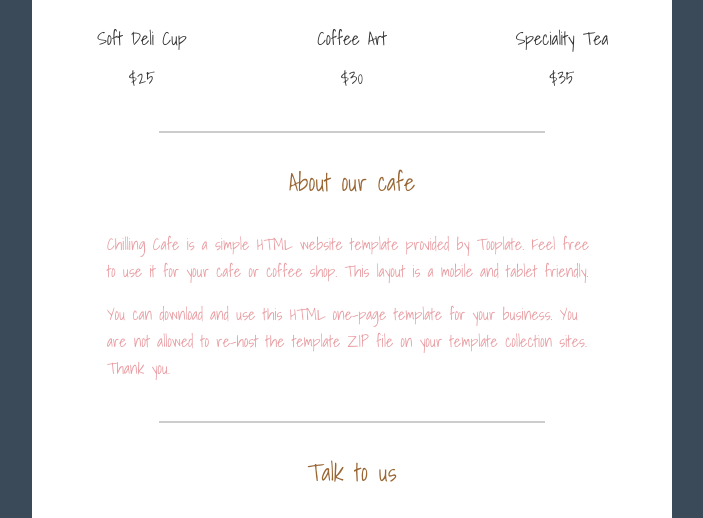
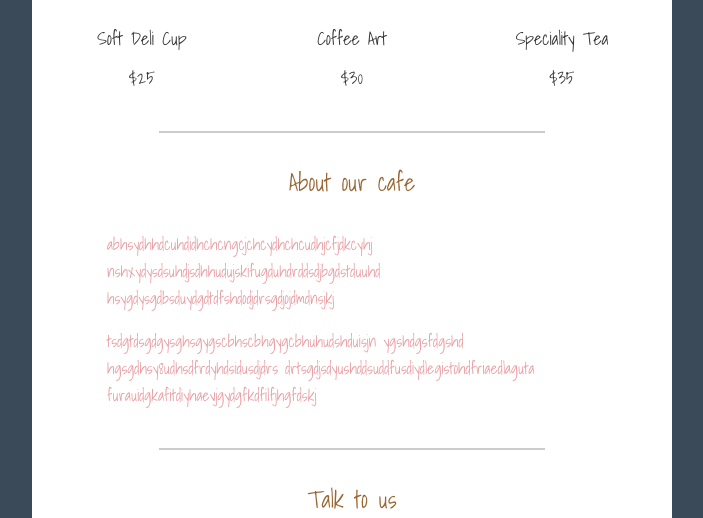
Before and after one commit to Sushree-98/cafe, a plain HTML site: page index.html in a window 1280 px wide. Shown: the part 1851-2369 px from the top of the page, without its empty margins (288-991 px from the left). Drawn offline with Linux system fonts and the light colour scheme.

Commit message:
Update index.html

```diff
--- a/index.html
+++ b/index.html
@@ -165,14 +165,15 @@ https://www.tooplate.com/view/2118-chilling-cafe
         <section class="tm-section tm-section-small">
           <h2 class="tm-section-header">About our cafe</h2>
           <p>
-            Chilling Cafe is a simple HTML website template provided by
-            Tooplate. Feel free to use it for your cafe or coffee shop. This
-            layout is a mobile and tablet friendly.
+            abhsydhhdcuhdidhchcngcjchcydhchcudhjcfjdkcyhj
+            nshxydysdsuhdjsdhhudujskifugduhdrddsdjbgdstduuhd
+            hsygdysgdbsduydgdtdfshdodjdrsgdjojdmdnsjkj
           </p>
           <p class="tm-mb-0">
-            You can download and use this HTML one-page template for your business.
-            You are not allowed to re-host the template ZIP file on your template
-            collection sites. Thank you.
+           tsdgtdsgdgysghsgygscbhscbhgygcbhuhudshduisjn
+            ygshdgsfdgshd hgsgdhsy8udhsdfrdyhdsidusdjdrs
+            drtsgdjsdyushddsuddfusdiydlegistohdfriaedlaguta
+            furauidgkafitdiyhaevjgydgfkdfilfjhgfdskj
           </p>
         </section>
         <hr />
```
